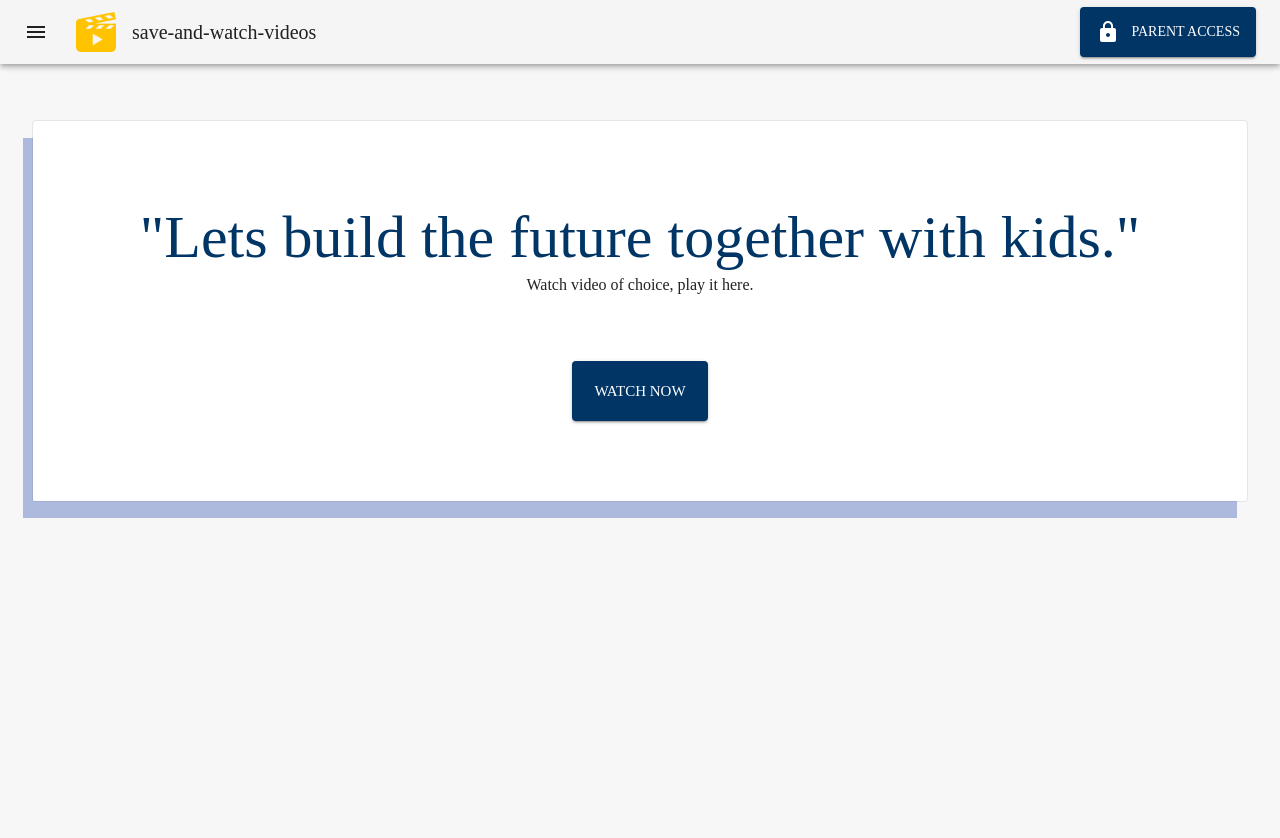
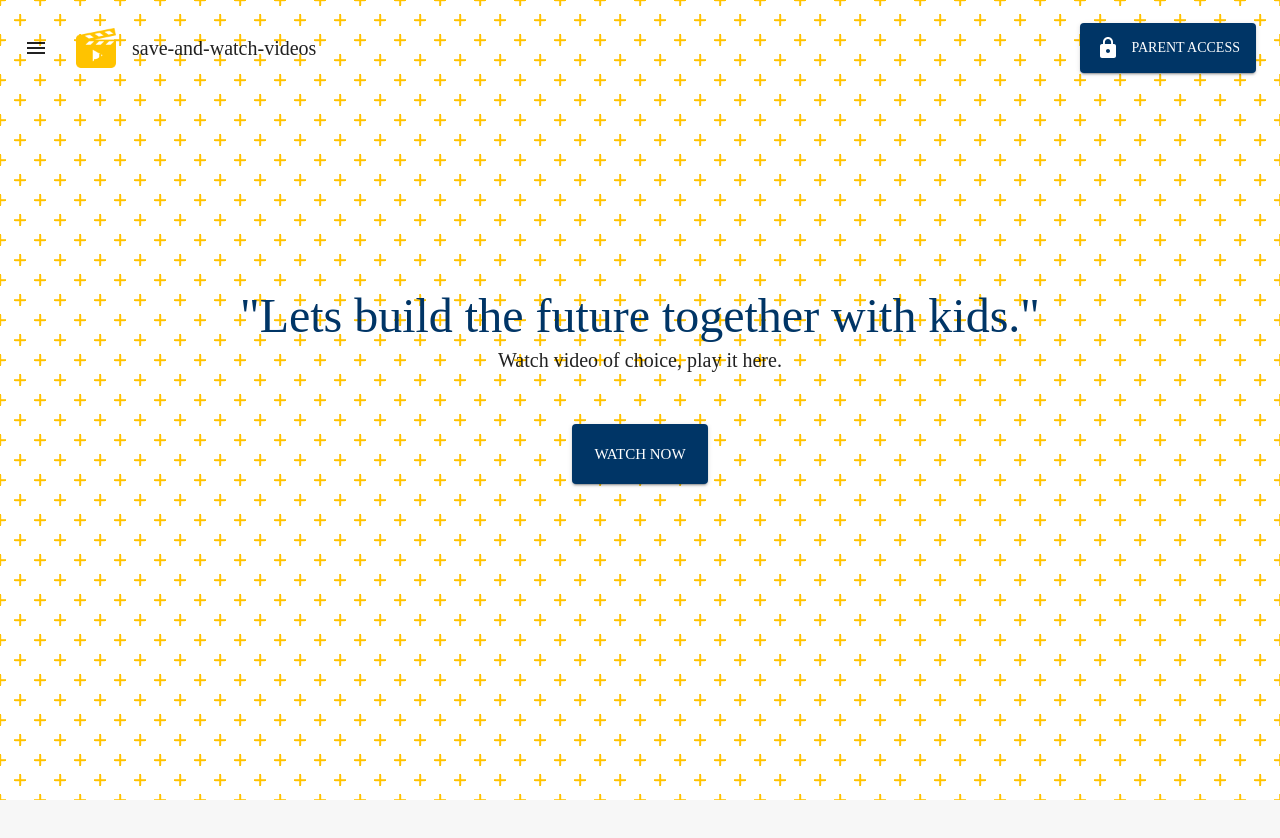
Before and after one commit to devjsonstringify/YT-FOR-SAM, a Next.js app: page / in a window 1280 px wide. Shown: the top 838 px of the page. After the commit the page ends 800 px from the top, so only its background shows below. Built offline with nearby package versions, Linux system fonts and the light colour scheme.

Commit message:
Feat: improved homepage

```diff
--- a/components/Layout/Header/Header.js
+++ b/components/Layout/Header/Header.js
@@ -12,6 +12,7 @@ import HomeContext from 'views/HomeView/HomeContext'
 import { breakpoints } from 'utils/breakpoints'
 
 const StyledBox = styled(Box)`
+  background-color: rgba(0, 0, 0, 0);
   display: flex;
   justify-content: space-between;
   width: 100%;
--- a/components/Layout/Layout.js
+++ b/components/Layout/Layout.js
@@ -11,9 +11,12 @@ import Typography from '@material-ui/core/Typography'
 import MenuIcon from '@material-ui/icons/Menu'
 import ChevronLeftIcon from '@material-ui/icons/ChevronLeft'
 import ChevronRightIcon from '@material-ui/icons/ChevronRight'
+import styled from 'styled-components'
+import ReactPlayer from 'react-player'
 import Header from 'components/Layout/Header'
 import Sidebar from 'components/Layout/Sidebar'
 import Footer from 'components/Layout/Footer'
+import useWindowSize from 'hooks/useWindowSize'
 
 const drawerWidth = 240
 
@@ -75,6 +78,32 @@ const useStyles = makeStyles((theme) => ({
   },
 }))
 
+const FullWidthBackground = styled.main`
+  /* background: #ffffff url('/assets/watching.jpg') no-repeat center center;
+  background-size: contain; */
+  background-color: #ffffff;
+  opacity: 1;
+  background: radial-gradient(
+      circle,
+      transparent 20%,
+      #ffffff 20%,
+      #ffffff 80%,
+      transparent 80%,
+      transparent
+    ),
+    radial-gradient(
+        circle,
+        transparent 20%,
+        #ffffff 20%,
+        #ffffff 80%,
+        transparent 80%,
+        transparent
+      )
+      20px 20px,
+    linear-gradient(#ffc300 1.6px, transparent 1.6px) 0 -0.8px,
+    linear-gradient(90deg, #ffc300 1.6px, #ffffff 1.6px) -0.8px 0;
+  background-size: 40px 40px, 40px 40px, 20px 20px, 20px 20px;
+`
 const Layout = ({ children }) => {
   const classes = useStyles()
   const theme = useTheme()
@@ -87,16 +116,19 @@ const Layout = ({ children }) => {
   const handleDrawerClose = () => {
     setOpen(false)
   }
+  const size = useWindowSize()
 
   return (
     <div className={classes.root}>
       <AppBar
-        color="default"
+        color="transparent"
         position="fixed"
         className={clsx(classes.appBar, {
           [classes.appBarShift]: open,
         })}
+        elevation={0}
       >
+        <Box marginTop="1rem">
           <Toolbar>
             <IconButton
               color="inherit"
@@ -109,6 +141,7 @@ const Layout = ({ children }) => {
             </IconButton>
             <Header />
           </Toolbar>
+        </Box>
       </AppBar>
       <Drawer
         className={classes.drawer}
@@ -130,15 +163,15 @@ const Layout = ({ children }) => {
         </div>
         <Sidebar />
       </Drawer>
-      <main
+      <FullWidthBackground
         className={clsx(classes.content, {
           [classes.contentShift]: open,
         })}
       >
         <div className={classes.drawerHeader} />
-        <Box height="100%">{children}</Box>
+        <Box height={`calc(100% - ${size.height}px)`}>{children}</Box>
         {/* <Footer /> */}
-      </main>
+      </FullWidthBackground>
     </div>
   )
 }
--- /dev/null
+++ b/hooks/useWindowSize.js
@@ -0,0 +1,31 @@
+import { useState, useEffect } from 'react'
+
+// source: https://usehooks.com/useWindowSize/
+
+const useWindowSize = () => {
+  // Initialize state with undefined width/height so server and client renders match
+  // Learn more here: https://joshwcomeau.com/react/the-perils-of-rehydration/
+  const [windowSize, setWindowSize] = useState({
+    width: undefined,
+    height: undefined,
+  })
+  useEffect(() => {
+    // Handler to call on window resize
+    function handleResize() {
+      // Set window width/height to state
+      setWindowSize({
+        width: window.innerWidth,
+        height: window.innerHeight,
+      })
+    }
+    // Add event listener
+    window.addEventListener('resize', handleResize)
+    // Call handler right away so state gets updated with initial window size
+    handleResize()
+    // Remove event listener on cleanup
+    return () => window.removeEventListener('resize', handleResize)
+  }, []) // Empty array ensures that effect is only run on mount
+  return windowSize
+}
+
+export default useWindowSize
--- a/views/HomeView/HomeView.js
+++ b/views/HomeView/HomeView.js
@@ -8,6 +8,7 @@ import {
 } from 'react'
 import Layout from 'components/Layout'
 import VideoPlayer from 'components/VideoPlayer'
+import Box from '@material-ui/core/Box'
 import Form from 'components/Form'
 import HomeContext from './HomeContext'
 import useToggle from 'hooks/useToggle'
@@ -15,6 +16,7 @@ import useLocalStorage from 'hooks/useLocalStorage'
 import Introduction from './Introduction/Introduction'
 
 const HomeView = () => {
+  const [isHomeView, setIsHomeView] = useState(true)
   const [nodes, setNodes] = useLocalStorage('nodes', [])
   const showOnlyOnceRef = useRef(false)
   const [isFormVisible, setIsFormVisible] = useToggle()
@@ -55,6 +57,7 @@ const HomeView = () => {
       showOnlyOnceRef,
       nodes,
       setNodes,
+      setIsHomeView,
     }),
     [isFormVisible, videoPlayerState, nodes],
   )
--- a/views/HomeView/Introduction/Introduction.js
+++ b/views/HomeView/Introduction/Introduction.js
@@ -1,4 +1,4 @@
-import { useState, useContext, useRef } from 'react'
+import { useState, useContext, useRef, useEffect } from 'react'
 import Button from '@material-ui/core/Button'
 import Box from '@material-ui/core/Box'
 import Container from '@material-ui/core/Container'
@@ -28,14 +28,15 @@ const StyledGridContainer = styled(Grid)`
 `
 
 const Introduction = () => {
-  const { videoPlayerState, showOnlyOnceRef } = useContext(HomeContext)
+  const { videoPlayerState, showOnlyOnceRef, setIsHomeView } =
+    useContext(HomeContext)
   const [isWatchNowCick, setIsWatchNowCick] = useToggle(false)
   const [isFormVisible, setIsFormVisible] = useToggle(false)
   const reference = useRef(false)
 
   return (
-    <Box padding="2rem">
-      <Box>
+    <Box padding={reference ? '0' : '2rem'} height="100%">
+      <Box height="100%">
         {(isWatchNowCick || showOnlyOnceRef.current) && (
           <Grow in={isWatchNowCick || showOnlyOnceRef.current}>
             <PreselectedVideosList />
@@ -43,16 +44,18 @@ const Introduction = () => {
         )}
 
         {showOnlyOnceRef.current ? null : (
-          <Paper ref={reference}>
-            <Box
-              padding="5rem"
-              boxShadow="-10px 17px 0px 0px rgba(0,41,158,0.3)"
-            >
+          <Box
+            ref={reference}
+            height="100%"
+            marginTop="calc(100vh / 4)"
+            padding="0 2rem"
+          >
+            <Box height="100%">
               <Box position="abosolute" width="100%">
-                <Typography variant="h2" color="secondary" align="center">
+                <Typography variant="h3" color="secondary" align="center">
                   "Lets build the future together with kids."
                 </Typography>
-                <Typography paragraph align="center">
+                <Typography variant="h6" align="center">
                   Watch video of choice, play it here.
                 </Typography>
                 <Box display="flex">
@@ -64,6 +67,7 @@ const Introduction = () => {
                       onClick={() => {
                         showOnlyOnceRef.current = true
                         setIsWatchNowCick()
+                        setIsHomeView(false)
                       }}
                     >
                       Watch now
@@ -72,7 +76,7 @@ const Introduction = () => {
                 </Box>
               </Box>
             </Box>
-          </Paper>
+          </Box>
         )}
       </Box>
     </Box>
```
Lines whose indentation alone changed are shown as unchanged.
